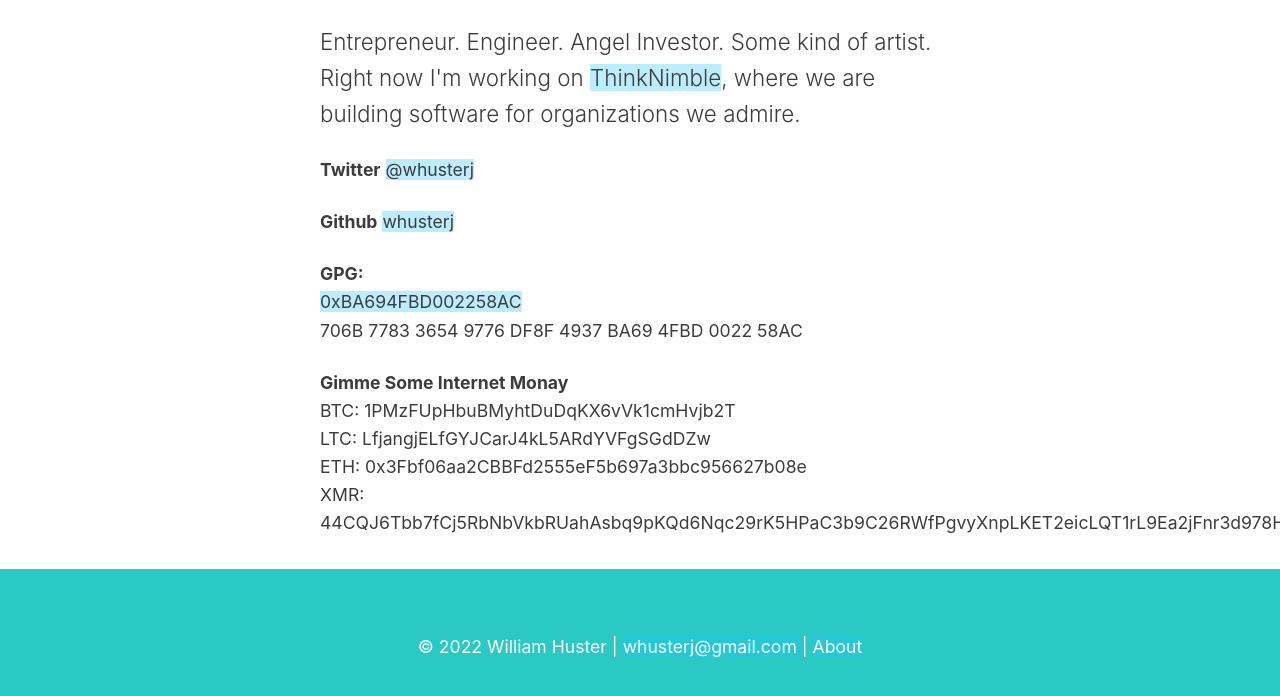
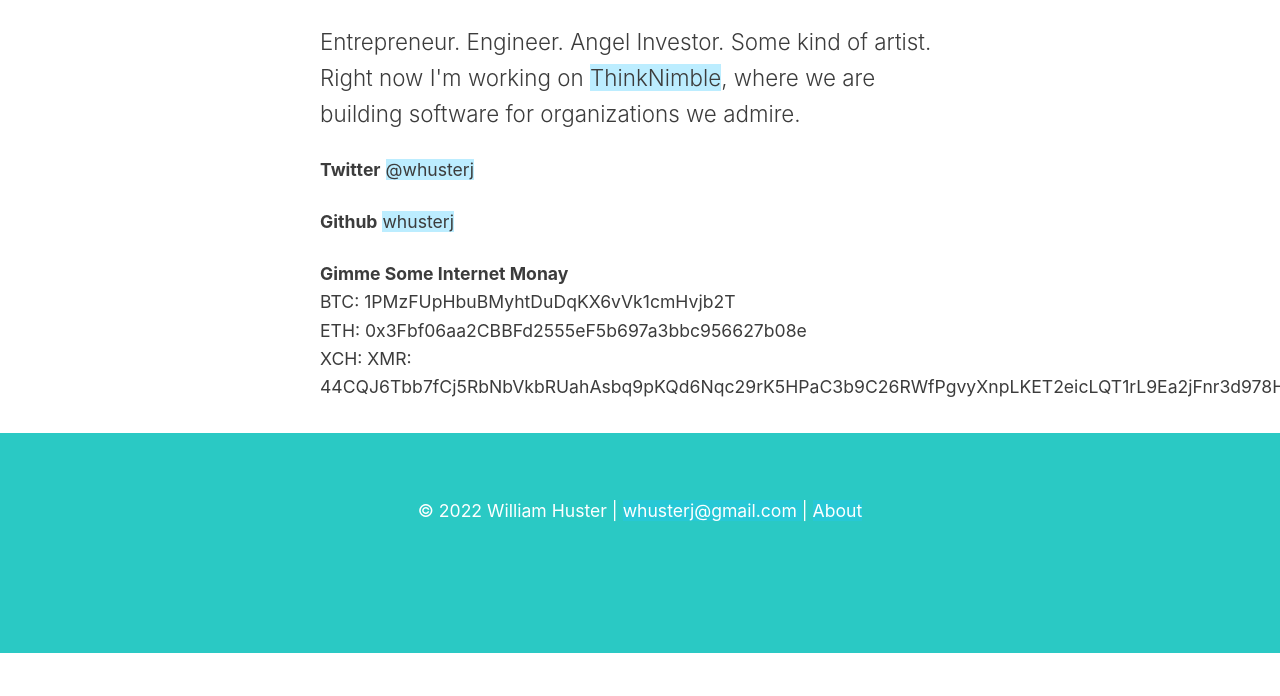
Before and after one commit to whusterj/whusterj.github.io, a Jekyll site: the page built from about.html, in a window 1280 px wide, cut to the strip 337-1127 px from the top of the page. Shown: the top 696 px of the strip. Built offline with Jekyll 4.4.1, drawn with Linux system fonts in a browser that asks for light colours; after the commit the page ends 990 px from its top, so only the background shows below that.

Commit message:
Updates to blog about page

```diff
--- a/about.html
+++ b/about.html
@@ -25,16 +25,18 @@
     <strong>Github</strong>
     <a href="https://github.com/whusterj">whusterj</a>
   </p>
+  <!--
   <p>
     <strong>GPG:</strong><br>
     <a href="https://sks-keyservers.net/pks/lookup?op=get&search=0xBA694FBD002258AC">0xBA694FBD002258AC</a><br>
     <span>706B 7783 3654 9776 DF8F  4937 BA69 4FBD 0022 58AC</span>
   </p>
+  -->
   <p>
     <strong>Gimme Some Internet Monay</strong><br>
     BTC: 1PMzFUpHbuBMyhtDuDqKX6vVk1cmHvjb2T<br>
-    LTC: LfjangjELfGYJCarJ4kL5ARdYVFgSGdDZw<br>
     ETH: 0x3Fbf06aa2CBBFd2555eF5b697a3bbc956627b08e<br>
+    XCH:
     XMR: 44CQJ6Tbb7fCj5RbNbVkbRUahAsbq9pKQd6Nqc29rK5HPaC3b9C26RWfPgvyXnpLKET2eicLQT1rL9Ea2jFnr3d978HftFR
   </p>
 </main>
```
